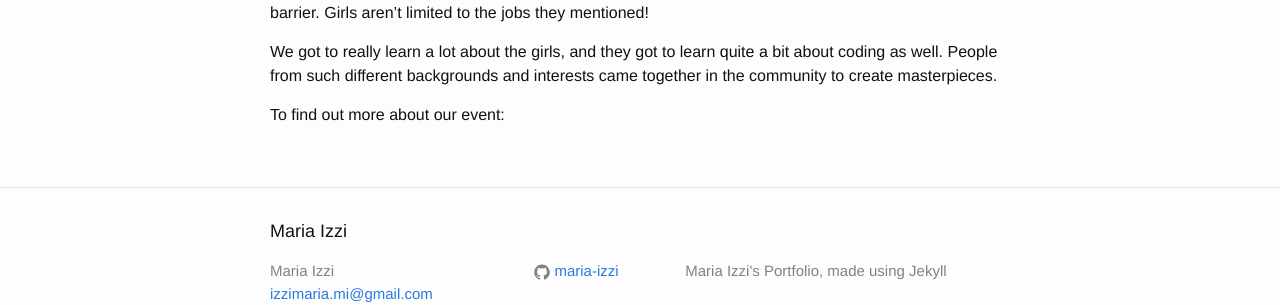
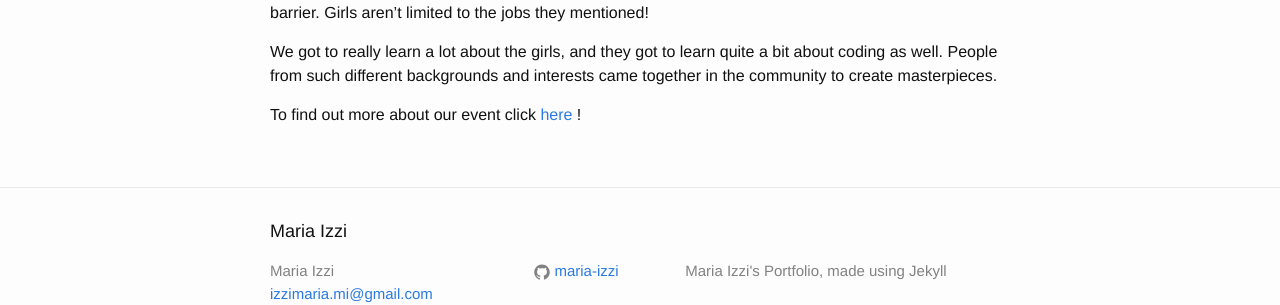
Before and after one commit to maria-izzi/maria-izzi.github.io, a Jekyll site: the page built from _posts/2017-10-21-dcha-coding-camp.md, in a window 1280 px wide. Shown: the part 415-720 px from the top of the page. Built offline with Jekyll 4.4.1, drawn with Linux system fonts in a browser that asks for light colours.

Commit message:
Update 2017-10-21-dcha-coding-camp.md

```diff
--- a/_posts/2017-10-21-dcha-coding-camp.md
+++ b/_posts/2017-10-21-dcha-coding-camp.md
@@ -8,5 +8,6 @@ Coming from TJHSST, where so many STEM opportunities are present and everyone is
 
 We got to really learn a lot about the girls, and they got to learn quite a bit about coding as well. People from such different backgrounds and interests came together in the community to create masterpieces.
 
-To find out more about our event:
-<a href = "http://www.dchousing.org/doc.aspx?docid=2017110313131120320&AspxAutoDetectCookieSupport=1"> </a>
+To find out more about our event click
+<a href = "http://www.dchousing.org/doc.aspx?docid=2017110313131120320&AspxAutoDetectCookieSupport=1"> here </a>
+!
```
